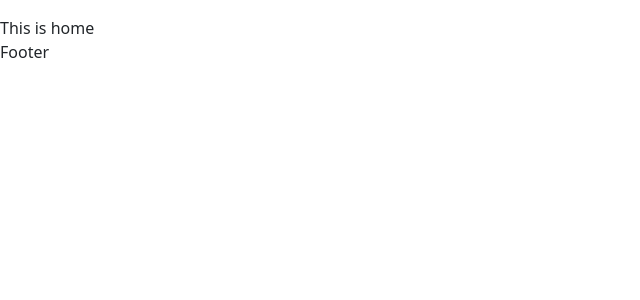
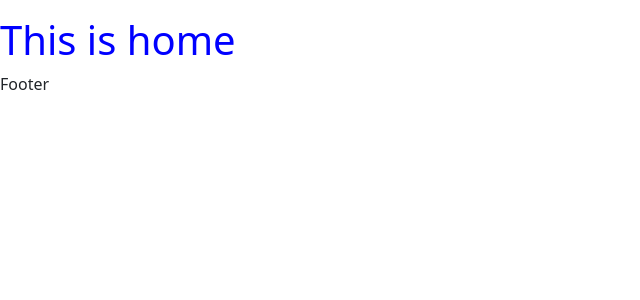
Before and after one commit to JoonAro/calendarMaker, a React (Vite) app: page / in a window 1280 px wide. Shown: the top 300 px of the page, without its empty margins (0-640 px from the left). Built offline with nearby package versions, Linux system fonts and the light colour scheme.

Commit message:
h1 in home

```diff
--- a/src/routes/Home.jsx
+++ b/src/routes/Home.jsx
@@ -1,7 +1,9 @@
 
 const Home = () => {
     return (
-        <div>This is home</div>
+        <div>
+            <h1>This is home</h1>
+        </div>
     )
 }
 
```
